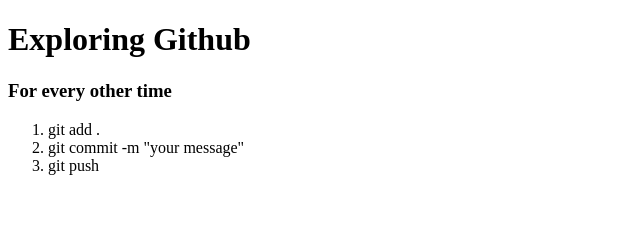
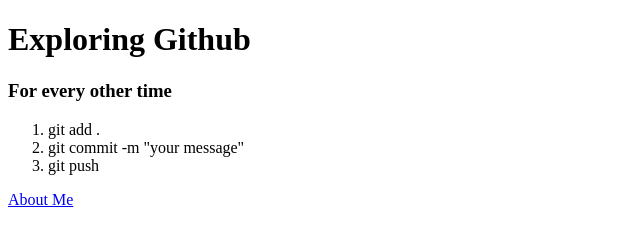
Before and after one commit to Hossain-Mahmud40/My-First-repository, a plain HTML site: page index.html in a window 1280 px wide. Shown: the whole page, without its empty margins (0-640 px from the left). Drawn offline with Linux system fonts and the light colour scheme.

Commit message:
Added about me in the main page

```diff
--- a/index.html
+++ b/index.html
@@ -13,5 +13,8 @@
       <li>git commit -m "your message"</li>
       <li>git push</li>
     </ol>
+    <p>
+      <a href="about.html">About Me</a>
+    </p>
   </body>
 </html>
```
